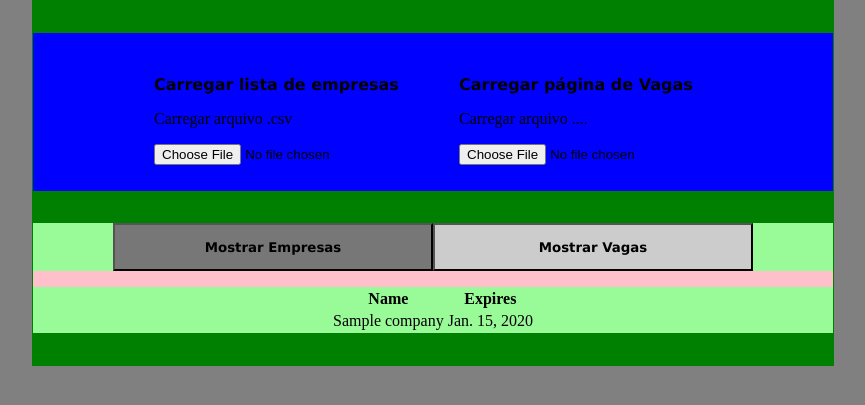
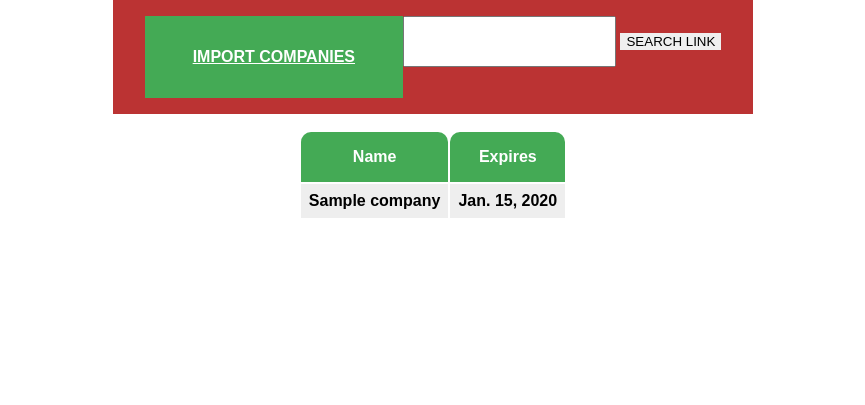
Before and after one commit to woliveira82/tech-visa-search, a Django app: page / in a window 1280 px wide. Shown: the top 405 px of the page, without its empty margins (207-1072 px from the left). Run offline with Django 3.2, Linux system fonts and the light colour scheme; tables that the repository leaves empty hold one stand-in row (values such as "Sample post").

Commit message:
Update templates and static files

```diff
--- a/static/js/main.js
+++ b/static/js/main.js
@@ -19,11 +19,11 @@ window.onload = _ => {
     };
 
     let i_companies = document.getElementById("load-company");
+    let frm_company = document.getElementById("frm-company");
     let i_jobs = document.getElementById("load-job");
 
     i_companies.onchange = function(e) {
-        console.log(e);
-        console.log(this);
+        frm_company.submit();
     }
 
     i_jobs.onchange = function(e) {
--- a/techvisa/templates/index.html
+++ b/techvisa/templates/index.html
@@ -5,60 +5,24 @@
     <meta charset="UTF-8">
     <meta name="viewport" content="width=device-width, initial-scale=1.0">
     <title>Visa Tech</title>
-    <link href="{% static 'css/structure.css' %}" rel="stylesheet">
+    <link href="{% static 'css/index.css' %}" rel="stylesheet">
     <link href="{% static 'css/style.css' %}" rel="stylesheet">
 </head>
 <body>
     <div id="wrapper">
         <div id="top">
-            <div class="input-file-div">
-                <form method="POST" enctype="multipart/form-data">
-                    <p class="title">
-                        <label for="load-company">Carregar lista de empresas</label>
-                    </p>
-                    <p class="detail">Carregar arquivo .csv</p>
-                    <input type="file" id="load-company">
+            <div id="d-company">
+                <a class="btn-link" href="/companies">IMPORT COMPANIES</a>
+            </div>
+            <div id="d-jobs">
+                <form>
+                    <input type="text">
+                    <button>SEARCH LINK</button>
                 </form>
             </div>
-
-            <div class="input-file-div">
-                <form method="POST" enctype="multipart/form-data">
-                    <p class="title">
-                        <label for="load-job">Carregar página de Vagas</label>
-                    </p>
-                    <p class="detail">Carregar arquivo ....</p>
-                    <input type="file" id="load-job">
-                </form>
-            </div>
-
         </div>
         <div id="grid">
-            <div id="top-grid">
-                <button id="show-company" class="clicked">
-                    <p class="title">Mostrar Empresas</p>
-                </button>
-                <button id="show-job" class="unclicked">
-                    <p class="title">Mostrar Vagas</p>
-                </button>
-            </div>
-            <div id="table-grid">
             <table id="tb-company">
-                    <thead>
-                        <tr>
-                            <th>Name</th>
-                            <th>Expires</th>
-                        </tr>
-                    </thead>
-                    <tbody>
-                        {% for company in company_list %}
-                        <tr>
-                            <td>{{ company.name }}</td>
-                            <td>{{ company.expiration_date }}</td>
-                        </tr>
-                        {% endfor %}
-                    </tbody>
-                </table>
-                <table id="tb-job">
                 <thead>
                     <tr>
                         <th>Name</th>
@@ -76,7 +40,6 @@
             </table>
         </div>
     </div>
-    </div>
     <script src="{% static 'js/main.js' %}"></script>
 </body>
 </html>
--- /dev/null
+++ b/techvisasearch/static/css/index.css
@@ -0,0 +1,73 @@
+* {
+    margin: 0;
+    font-family: Arial, Helvetica, sans-serif;
+}
+
+#wrapper {
+    display: flex;
+    flex-direction: column;
+    width: 100%;
+    height: 100%;
+    margin: 0 auto;
+}
+
+#top {
+    display: flex;
+    flex-direction: row;
+    background-color: #BB3333;
+    margin: 0 auto;
+    padding: 1rem 2rem;
+}
+
+#grid {
+    display: flex;
+    margin: 0 auto;
+    padding: 1rem 2rem;
+    /* background-color: gray; */
+}
+
+#d-jobs {
+    display: flex;
+    flex-direction: column;
+}
+
+a {
+    color: #FFFFFF;
+    background-color: #44AA55;
+    display: inline-block;
+    padding: 2rem 3rem;
+    text-align: center;
+    cursor: pointer;
+    font-weight: bolder;
+}
+
+a:hover {
+    background-color: #55BB66;
+}
+
+input[type=text] {
+    padding: 1rem;
+}
+
+button {
+    border: none;
+}
+
+table {
+    border: orange;
+    border-radius: 10px;
+}
+
+th {
+    border-radius: 10px 10px 0px 0px;
+    color: #FFFFFF;
+    background-color: #44AA55;
+    font-weight: bolder;
+    padding: 1rem;
+}
+
+td {
+    background-color: #EEEEEE;
+    font-weight: bolder;
+    padding: 0.5rem;
+}
--- a/techvisasearch/static/css/structure.css
+++ /dev/null
@@ -1,61 +0,0 @@
-body {
-    background-color: #808080;
-    height: 100%;
-    margin: 0;
-}
-#wrapper {
-    display: flex;
-    flex-direction: column;
-    margin: auto;
-    max-width: 800px;
-    background-color: green;
-    padding: 1px;
-}
-
-#top {
-    display: flex;
-    justify-content: center;
-    margin: 2rem 0rem 2rem 0rem;
-    background-color: blue;
-}
-
-#grid {
-    display: flex;
-    flex-direction: column;
-    justify-content: center;
-    margin-bottom: 2rem;
-    background-color: pink;
-}
-
-#top-grid {
-    display: flex;
-    justify-content: center;
-    margin-bottom: 1rem;
-    background-color: palegreen;
-}
-
-#table-grid {
-    display: flex;
-    justify-content: center;
-    background-color: palegreen;
-}
-
-.input-file-div {
-    margin: 10px;
-    padding: 1rem;
-    justify-content: center;
-}
-
-button {
-    height: 3rem;
-    width: 20rem;
-}
-
-table {
-    border: greenyellow;
-    border-width: 1px;
-}
-
-#tb-job {
-    display: none;
-}
--- a/techvisasearch/static/js/main.js
+++ b/techvisasearch/static/js/main.js
@@ -19,11 +19,11 @@ window.onload = _ => {
     };
 
     let i_companies = document.getElementById("load-company");
+    let frm_company = document.getElementById("frm-company");
     let i_jobs = document.getElementById("load-job");
 
     i_companies.onchange = function(e) {
-        console.log(e);
-        console.log(this);
+        frm_company.submit();
     }
 
     i_jobs.onchange = function(e) {
```
Also changed, not shown: static/css/index.css (added, +73 -0 lines), static/css/structure.css (deleted, +0 -61 lines). Lines whose indentation alone changed are shown as unchanged.
